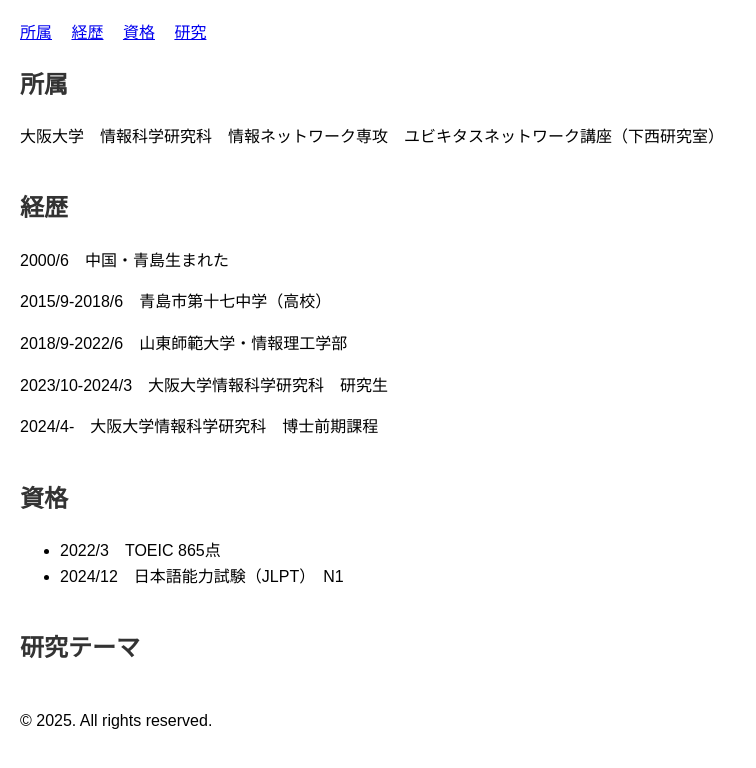
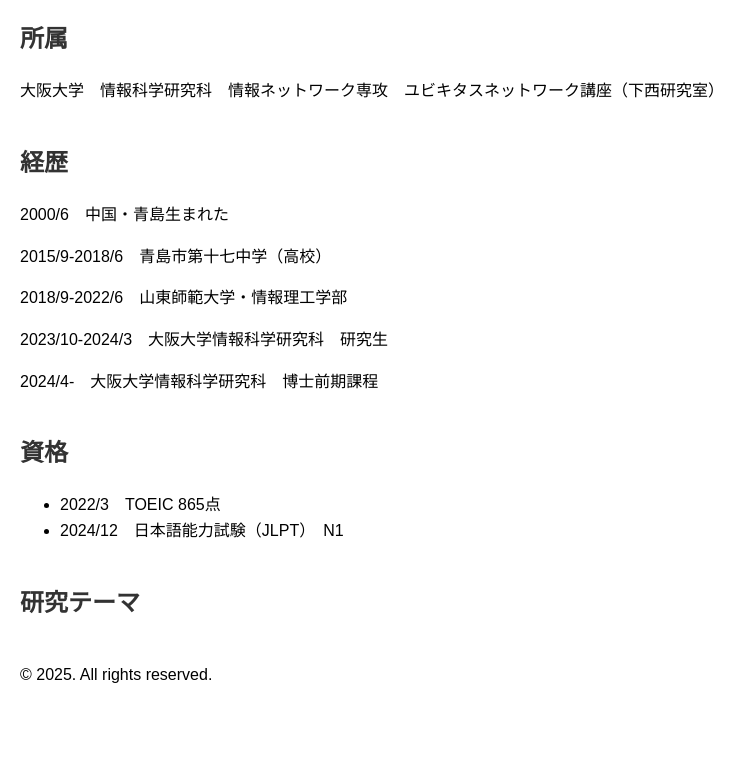
Before and after one commit to chenh-z/chenh-z.github.io, a plain HTML site: page index.html in a window 1280 px wide. Shown: the whole page, without its empty margins (0-756 px from the left). Drawn offline with Linux system fonts and the light colour scheme.

Commit message:
Update index.html

```diff
--- a/index.html
+++ b/index.html
@@ -12,14 +12,6 @@
     h1, h2 { color: #333; }
   </style>
 </head>
-  <nav>
-    <ul>
-      <li><a href="#affiliation">所属</a></li>
-      <li><a href="#experience">経歴</a></li>
-      <li><a href="#qualification">資格</a></li>
-      <li><a href="#research">研究</a></li>
-    </ul>
-  </nav>
 
   <!-- メインコンテンツ -->
   <main>
```
